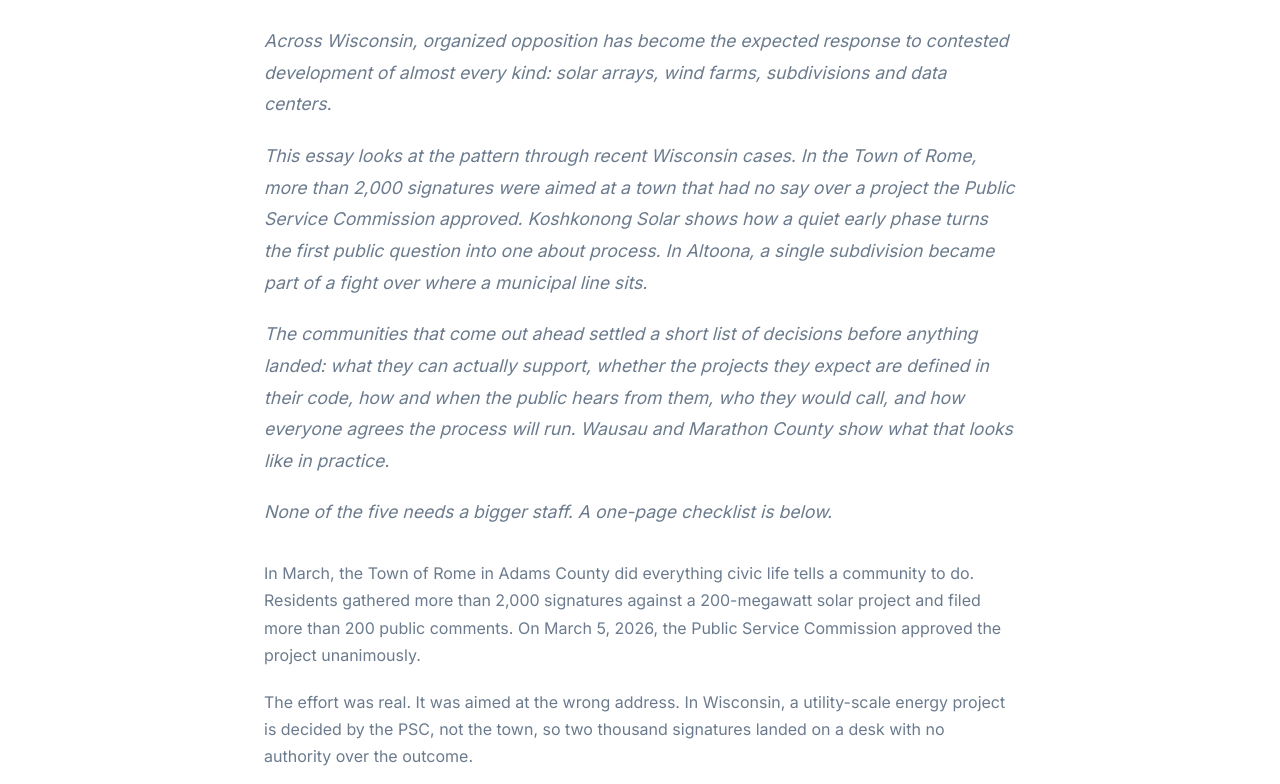
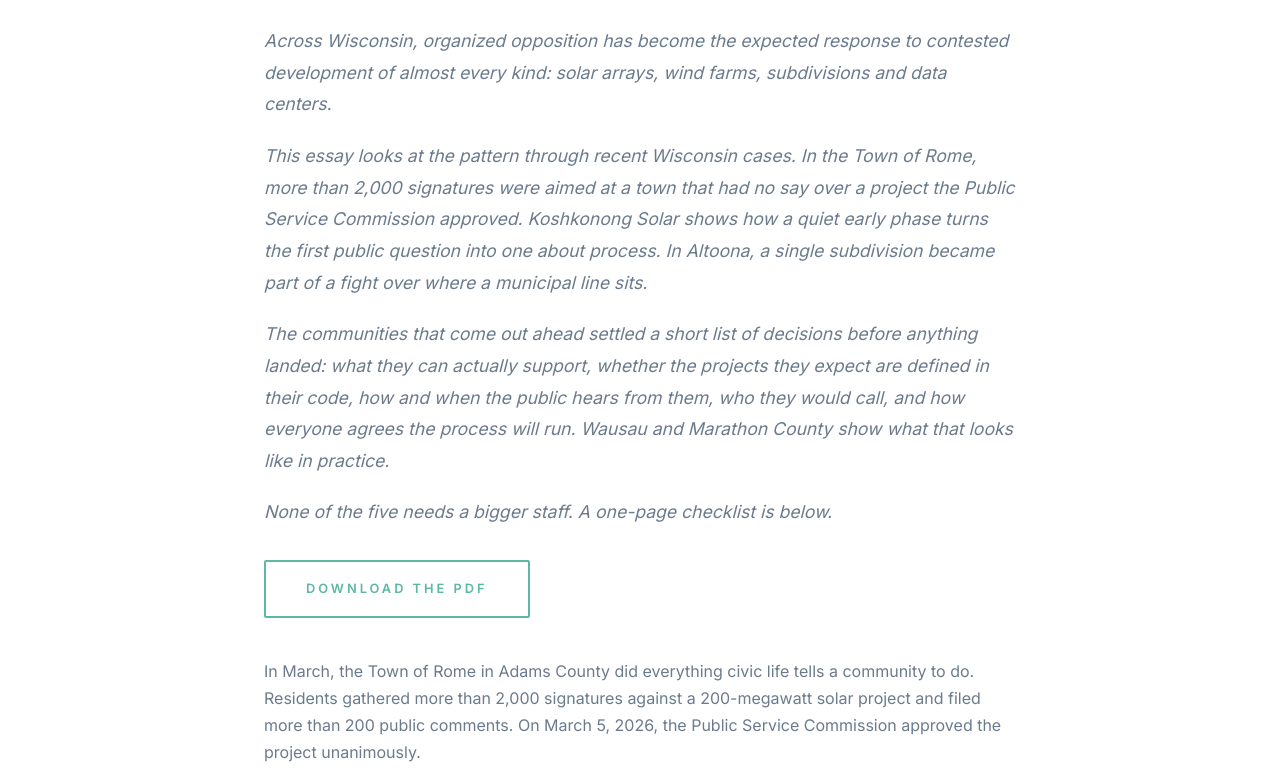
Before and after one commit to rodog62/NACSConsulting, an Eleventy site: page src/insights/entries/when-opposition-is-the-default.md in a window 1280 px wide. Shown: the part 268-1052 px from the top of the page. Built offline with nearby package versions, Linux system fonts and the light colour scheme; Eleventy itself is replaced by a stand-in of ours; files that its build step writes are made by us from their sources; a web font is replaced by a local one.

Commit message:
Update Insights “when-opposition-is-the-default”

```diff
--- a/src/insights/entries/when-opposition-is-the-default.md
+++ b/src/insights/entries/when-opposition-is-the-default.md
@@ -22,7 +22,7 @@
 description: Opposition is now the default for contested development in
   Wisconsin. Five decisions a community can make before a proposal lands, and
   why they pay.
-pdf: ""
+pdf: /assets/documents/five-decisions-checklist.pdf
 readTime: 6 min read
 ctaText: Facing a contested proposal, or want to get ahead of the next one?
 ---
```
Also changed, not shown: 1 other file.
